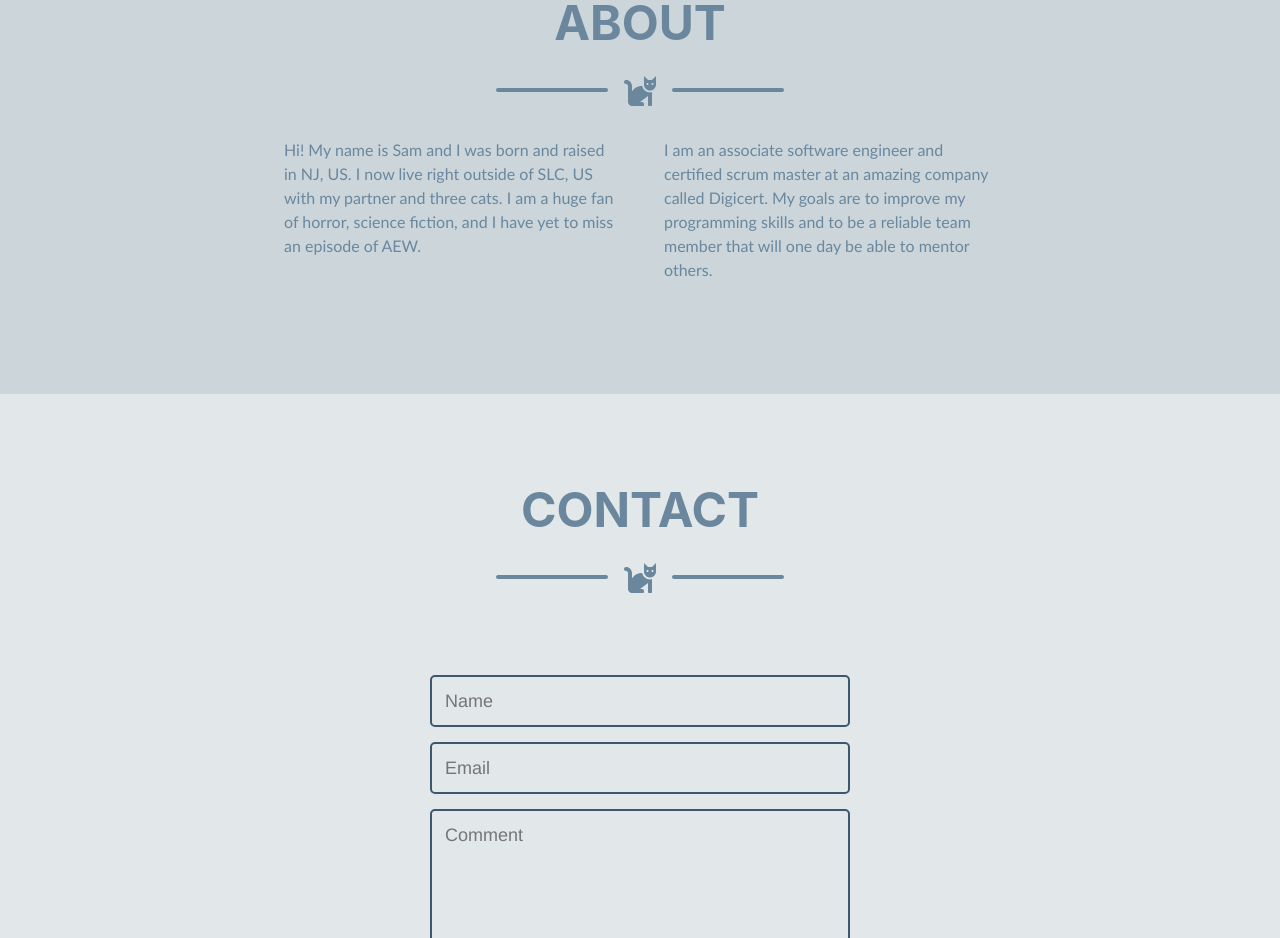
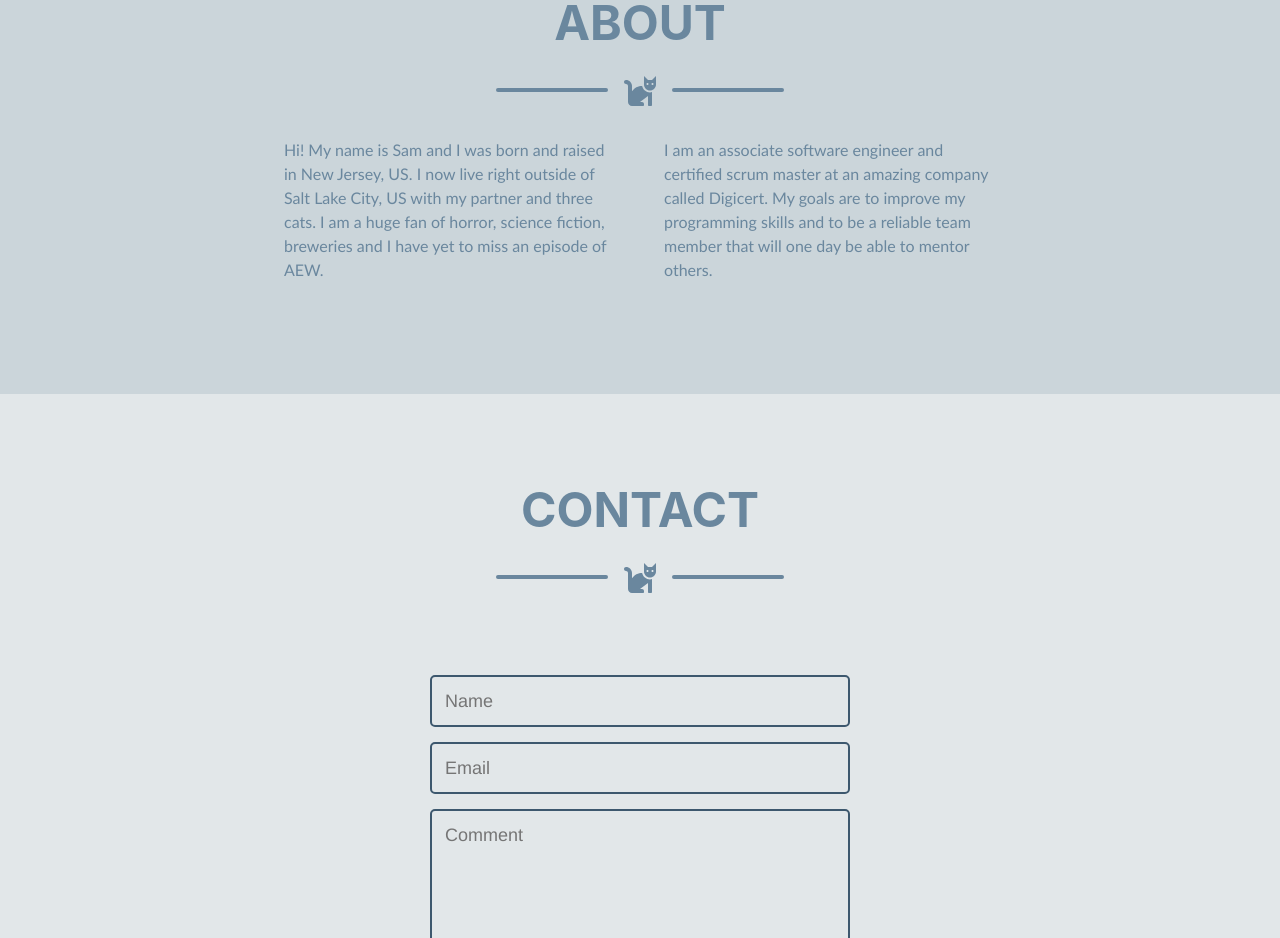
Before and after one commit to Samantha-Grace/portfolio, a website: page index.html in a window 1280 px wide. Shown: the part 1694-2632 px from the top of the page. Drawn offline with nearby package versions, Linux system fonts and the light colour scheme; a web font is replaced by a local one.

Commit message:
Shorten bio fix

```diff
--- a/index.html
+++ b/index.html
@@ -158,9 +158,9 @@
       <!-- About Section Content-->
       <div class="row">
         <div class="col-lg-4 ml-auto text-secondary">
-          Hi! My name is Sam and I was born and raised in NJ, US.
-          I now live right outside of SLC, US with my partner and three cats.
-          I am a huge fan of horror, science fiction, and I have yet to miss an episode of AEW.
+          Hi! My name is Sam and I was born and raised in New Jersey, US.
+          I now live right outside of Salt Lake City, US with my partner and three cats.
+          I am a huge fan of horror, science fiction, breweries and I have yet to miss an episode of AEW.
           </p>
         </div>
         <div class="col-lg-4 mr-auto text-secondary">
```
